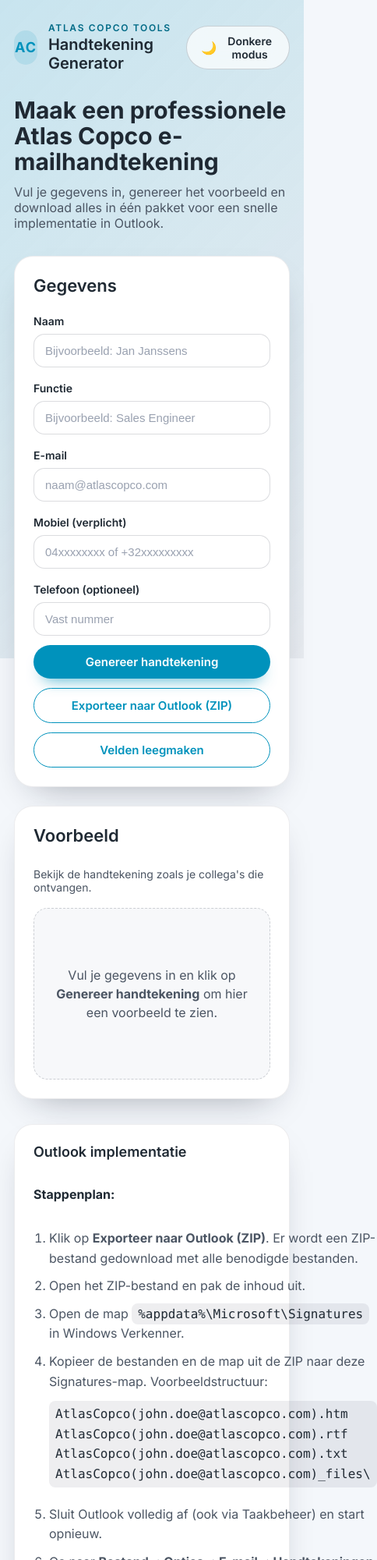
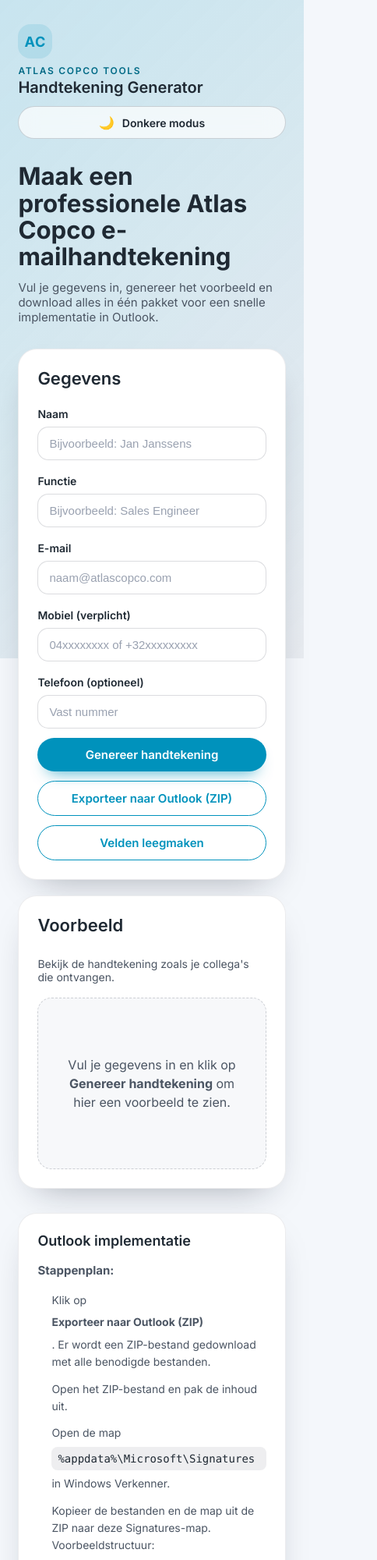
Before and after one commit to jphermans/acsignature, a plain HTML site: page index.html in a window 390 px wide. Shown: the top 2000 px of the page at 78% size, 484 px wide, since content can reach past the window. Drawn offline with nearby package versions, Linux system fonts and the light colour scheme.

Commit message:
Improve responsive layout

```diff
--- a/index.html
+++ b/index.html
@@ -77,10 +77,11 @@
       z-index: 1;
       max-width: 1120px;
       margin: 0 auto;
-      padding: 40px 24px 64px;
+      width: 100%;
+      padding: clamp(32px, 6vw, 64px) clamp(18px, 6vw, 32px) clamp(56px, 8vw, 80px);
       display: flex;
       flex-direction: column;
-      gap: 32px;
+      gap: clamp(24px, 6vw, 40px);
     }
 
     .topbar {
@@ -88,6 +89,8 @@
       justify-content: space-between;
       align-items: center;
       gap: 16px;
+      flex-wrap: wrap;
+      row-gap: 12px;
     }
 
     .brand {
@@ -153,15 +156,15 @@
 
     .layout {
       display: grid;
-      grid-template-columns: repeat(2, minmax(0, 1fr));
-      gap: 24px;
-      align-items: start;
+      grid-template-columns: repeat(auto-fit, minmax(280px, 1fr));
+      gap: clamp(20px, 4vw, 32px);
+      align-items: stretch;
     }
 
     .card {
       background: var(--surface);
       border-radius: 24px;
-      padding: 32px;
+      padding: clamp(24px, 4vw, 36px);
       border: 1px solid var(--border);
       box-shadow: var(--shadow);
       backdrop-filter: blur(12px);
@@ -363,6 +366,17 @@
       gap: 18px;
     }
 
+    .instructions-card {
+      display: grid;
+      gap: clamp(14px, 3vw, 22px);
+    }
+
+    .instructions-card > p {
+      margin: 0;
+      color: var(--text-secondary);
+      font-size: 15px;
+    }
+
     #instructions h3 {
       margin: 0;
       font-size: 18px;
@@ -371,14 +385,16 @@
 
     #instructions ol {
       margin: 0;
-      padding-left: 20px;
+      padding-left: clamp(18px, 3vw, 28px);
       display: grid;
-      gap: 10px;
+      gap: 12px;
     }
 
     #instructions li {
       color: var(--text-secondary);
       line-height: 1.6;
+      display: grid;
+      gap: 6px;
     }
 
     #instructions code, #instructions pre {
@@ -397,6 +413,9 @@
     #instructions pre {
       margin: 12px 0;
       white-space: pre-wrap;
+      padding: 10px 12px;
+      border-radius: 12px;
+      overflow-x: auto;
     }
 
     footer {
@@ -407,6 +426,8 @@
       color: var(--text-secondary);
       padding-top: 12px;
       border-top: 1px solid var(--border);
+      flex-wrap: wrap;
+      row-gap: 8px;
     }
 
     footer svg {
@@ -426,8 +447,9 @@
     }
 
     @media (max-width: 960px) {
-      .layout {
-        grid-template-columns: 1fr;
+      .page {
+        padding: clamp(28px, 8vw, 48px) clamp(16px, 6vw, 28px) clamp(48px, 10vw, 64px);
+        gap: clamp(24px, 8vw, 36px);
       }
 
       .actions {
@@ -435,15 +457,33 @@
       }
     }
 
-    @media (max-width: 640px) {
-      .page {
-        padding: 28px 18px 48px;
+    @media (max-width: 768px) {
+      .topbar {
+        flex-direction: column;
+        align-items: stretch;
       }
 
-      .card {
-        padding: 24px;
+      .brand {
+        width: 100%;
+        justify-content: space-between;
+        align-items: center;
       }
 
+      #theme-toggle {
+        width: 100%;
+        justify-content: center;
+      }
+
+      .hero {
+        text-align: left;
+      }
+
+      .hero p {
+        font-size: 15px;
+      }
+    }
+
+    @media (max-width: 640px) {
       .brand-mark {
         width: 44px;
         height: 44px;
@@ -460,6 +500,39 @@
 
       .ghost-button {
         width: auto;
+      }
+
+      #instructions ol {
+        padding-left: 18px;
+      }
+
+      #instructions pre {
+        font-size: 13px;
+      }
+    }
+
+    @media (max-width: 480px) {
+      .brand {
+        flex-direction: column;
+        align-items: flex-start;
+        gap: 8px;
+      }
+
+      .hero h1 {
+        font-size: clamp(26px, 8vw, 32px);
+      }
+
+      .instructions-card {
+        gap: 16px;
+      }
+
+      #instructions li {
+        font-size: 14px;
+      }
+
+      footer {
+        flex-direction: column;
+        align-items: flex-start;
       }
     }
   </style>
```
Also changed, not shown: README.md.
